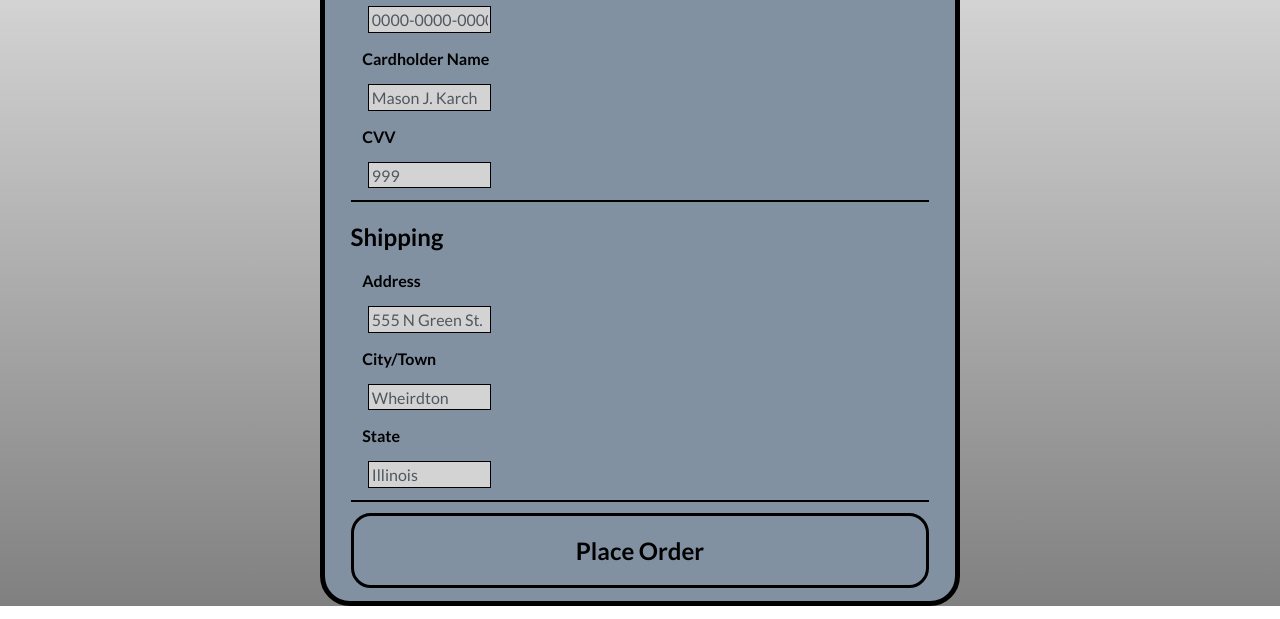
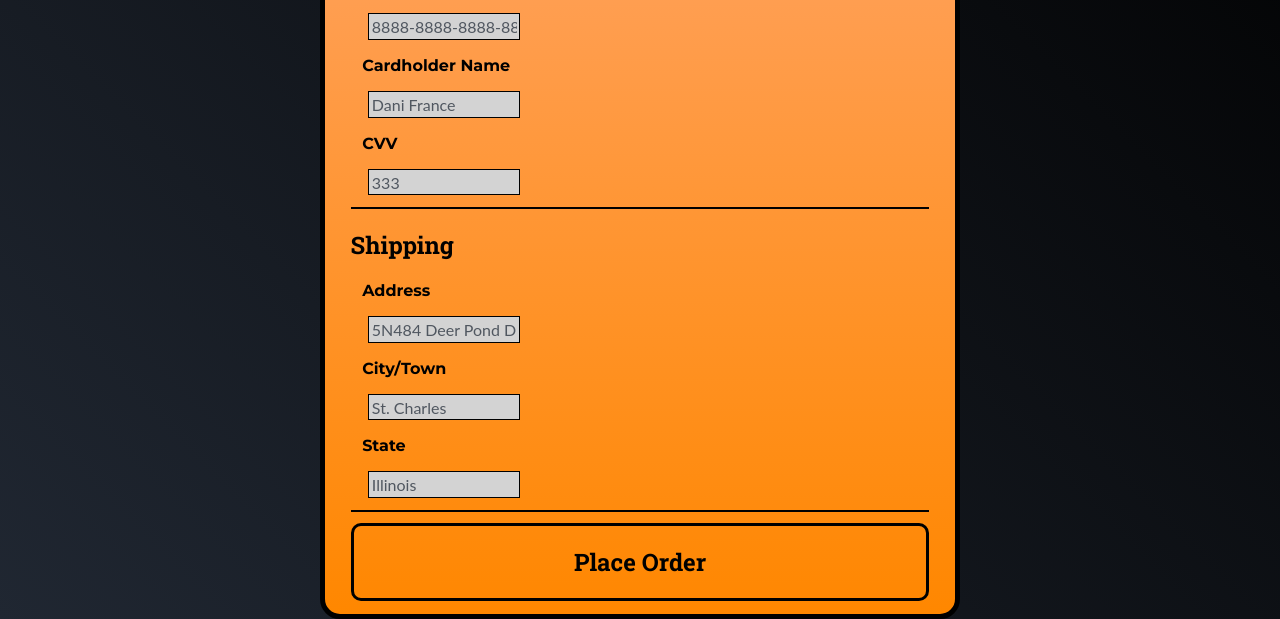
Before and after one commit to mattmars3/BullPro, a plain HTML site: page payment.html in a window 1280 px wide. Shown: the part 324-943 px from the top of the page. Drawn offline with Linux system fonts and the light colour scheme; a web font is replaced by a local one.

```diff
--- a/congrats.css
+++ b/congrats.css
@@ -1,9 +1,18 @@
+@import url('https://fonts.googleapis.com/css2?family=Alexandria:wght@400;700&family=Montserrat:wght@400;700&family=Roboto+Slab:wght@400;700&family=Zen+Dots&display=swap');
+
+:root {
+    --orange: #ff8700;
+    --lightOrange: #ffa977;
+    --lightGrey: #a5a5a5 ;
+    --darkGrey: #202732;
+}
+
 #congratBox {
-    margin: 30% 10% 10% 45%;
-    background-color: white;
-    border: 3px black solid;
+    margin: 5% 45% 30% 10%;
+    background-color: var(--orange);
+    border: 5px black solid;
     padding: 2%;
-
+    font-family: 'Roboto Slab';
 }
 
 #congratBox h1 {
@@ -15,5 +24,5 @@
 }
 
 body {
-    background-image: url('Congrats.png');
+    background-image: url('Congrats.jpg');
 }
--- a/payment.css
+++ b/payment.css
@@ -1,28 +1,26 @@
-@import url('https://fonts.googleapis.com/css2?family=Lato:wght@400;700&display=swap');
+@import url('https://fonts.googleapis.com/css2?family=Alexandria:wght@400;700&family=Montserrat:wght@400;700&family=Roboto+Slab:wght@400;700&family=Zen+Dots&display=swap');
 
 :root {
-    --lightBlue: rgb(67, 102, 127);
-    --navyBlue: rgb(25, 57, 115);
-    --lightGrey: rgb(230, 230, 230);
-    --lightGreen: rgb(51, 204, 51);
-    --white: rgb(243, 243, 243);
-    --blueGrey: rgb(129, 145, 162);
+    --orange: #ff8700;
+    --lightOrange: #ffa977;
+    --lightGrey: #a5a5a5 ;
+    --darkGrey: #202732;
 }
 
 body {
     margin: 0;
     padding: 0;
-    background-image: linear-gradient(white, grey);
+    background-image: linear-gradient(45deg, var(--darkGrey), black);
 }
 
 #checkoutBox {
-    background-color: var(--blueGrey);
+    background-image: linear-gradient(var(--lightOrange), var(--orange));
     border: 5px solid black;
     margin: 2% 25% 0 25%;
-    font-family: 'Lato';
+    font-family: 'Montserrat';
     padding: 1% 2% 1% 2%;
 
-    border-radius: 30px;
+    border-radius: 20px;
 }
 
 .section {
@@ -34,14 +32,15 @@ body {
     margin: 0;
     text-align: center;
     font-size: 5vh;
-    background-color: var(--lightGrey);
     border-radius: 10px;
     border: 3px solid black;
     padding: 1%;
+    backdrop-filter: sepia(60%);
 }
 
 #checkoutBox h2 {
     font-size: 3vh;
+    font-family: 'Roboto Slab';
 }
 
 #checkoutBox h3 {
@@ -51,7 +50,7 @@ body {
 
 #checkoutBox input {
     margin-left: 3%;
-    width: 20%;
+    width: 25%;
     font-size: 2vh;
     font-family: 'Lato';
     padding: .5%;
@@ -64,11 +63,12 @@ body {
     margin-top: 2%;
     text-align: center;
     border: 3px solid black;
-    border-radius: 20px;
+    border-radius: 10px;
 
     transition: .8s;
 }
 
 #orderButton:hover {
-    background-color: rgb(56, 174, 115);
+    background-color: var(--darkGrey);
+    color: white;
 }
--- a/payment.html
+++ b/payment.html
@@ -14,23 +14,23 @@
         </div>
         <div class="section">
             <h2>Product</h2>
-            <h3>1x TempWize Temperature Smart Blanket</h3>
+            <h3>1x BullPro Smart Shirt</h3>
         </div>
         <div class="section">
             <h2>Payment</h2>
             <h3>Credit Card Number</h3>
-            <input type="text" value="0000-0000-0000-0000">
+            <input type="text" value="8888-8888-8888-8888">
             <h3>Cardholder Name</h3>
-            <input type="text" value="Mason J. Karch">
+            <input type="text" value="Dani France">
             <h3>CVV</h3>
-            <input type="text" value="999">
+            <input type="text" value="333">
         </div>
         <div class="section">
             <h2>Shipping</h2>
             <h3>Address</h3>
-            <input type="text" value="555 N Green St.">
+            <input type="text" value="5N484 Deer Pond Dr">
             <h3>City/Town</h3>
-            <input type="text" value="Wheirdton">
+            <input type="text" value="St. Charles">
             <h3>State</h3>
             <input type="text" value="Illinois">
         </div>
```
Also changed, not shown: congrats.html (+3 -3 lines), Congrats.jpg (added).
